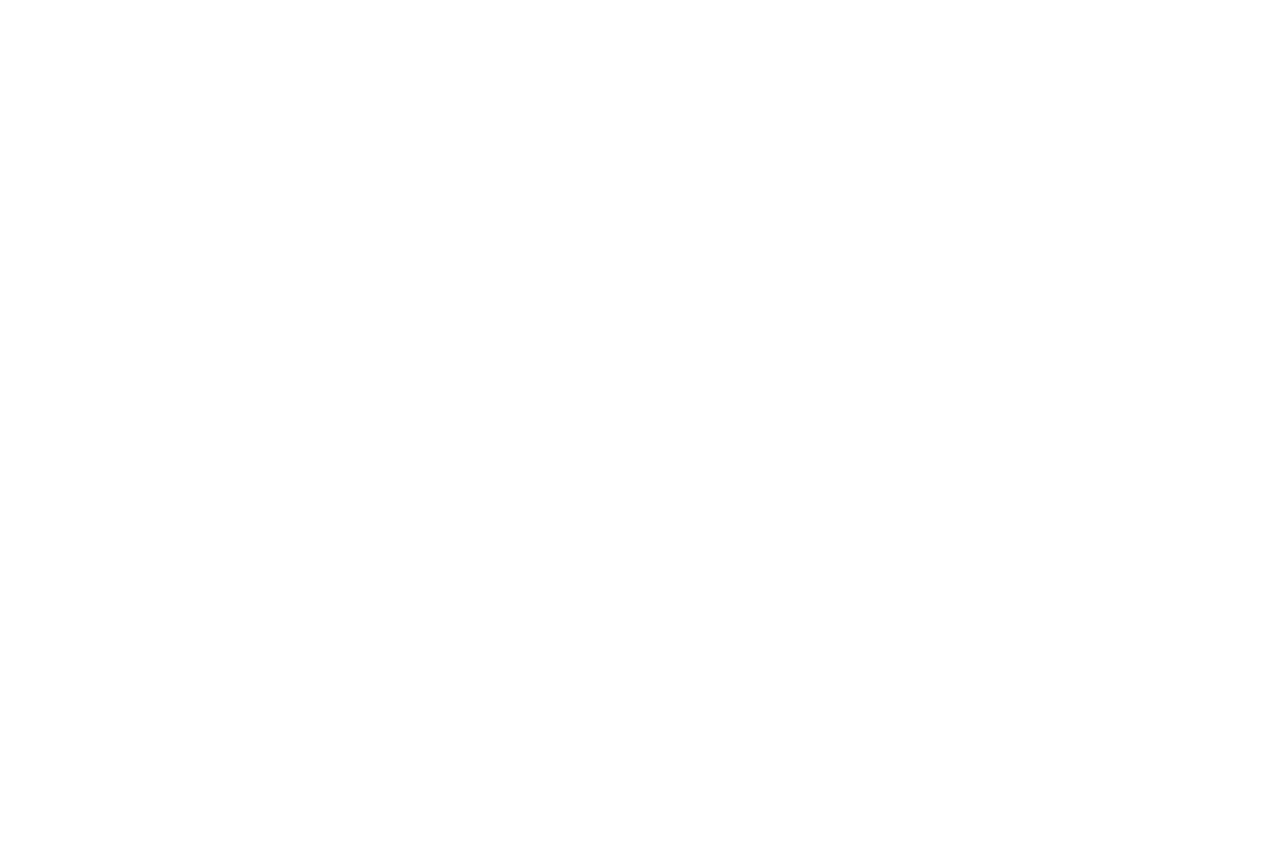
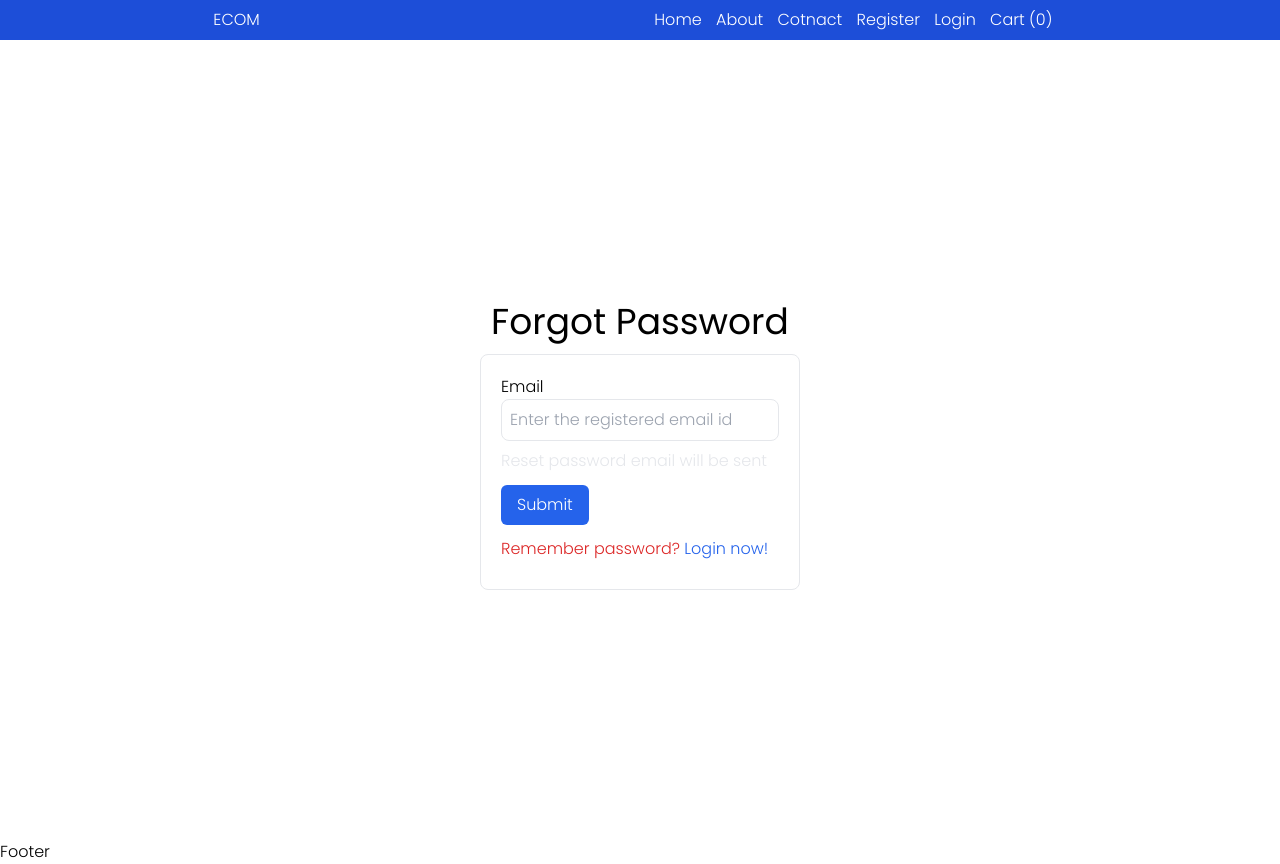
Before and after one commit to niyooshawebsites/ecom, a React (Vite) app in the folder client/: page /forgot-password in a window 1280 px wide. Before the commit this address had no page. Before the commit the page ends 800 px from the top, so only its background shows below. Built offline with nearby package versions, Linux system fonts and the light colour scheme.

Commit message:
create api triggers

```diff
--- a/client/src/App.jsx
+++ b/client/src/App.jsx
@@ -15,6 +15,7 @@ import UpdateCategory from "./pages/UpdateCategory";
 import Products from "./pages/Products";
 import UpdateProduct from "./pages/UpdateProduct";
 import Protect from "./pages/Protect";
+import ForgotPassword from "./pages/ForgotPassword";
 
 const App = () => {
   return (
@@ -28,13 +29,14 @@ const App = () => {
           <Route path="/login" element={<Login />} />
           <Route path="/cart" element={<Cart />} />
           <Route path="/:category/:product/:pid" element={<Product />} />
-          <Route path="/dashboard" element={<Protect />}>
+          <Route path="forgot-password" element={<ForgotPassword />} />
+          <Route element={<Protect />}>
             <Route
               path="/dashboard/create-category"
               element={<CreateCategory />}
             />
             <Route
-              path="/dashboard/udpate-category/:cid"
+              path="/dashboard/update-category/:cid"
               element={<UpdateCategory />}
             />
             <Route path="/dashboard/categories" element={<Categories />} />
--- a/client/src/comps/CreateCategoryForm.jsx
+++ b/client/src/comps/CreateCategoryForm.jsx
@@ -1,11 +1,31 @@
+import axios from "axios";
+import { toast } from "react-toastify";
+
 const CreateCategoryForm = () => {
+  const handleCategoryCreation = async (formData) => {
+    try {
+      const name = formData.get("name");
+      const res = await axios.post(
+        "https://localhost:8000/api/v1/create-category",
+        { name },
+        { withCredentials: true }
+      );
+
+      if (res.data.success) {
+        toast.success(res.data.msg);
+      }
+    } catch (err) {
+      console.log(err);
+    }
+  };
+
   return (
     <div className="w-10/12 flex flex-col justify-center items-center min-h-screen">
-      <h1 className="text-4xl py-3 poppins-regular">Create Product</h1>
+      <h1 className="text-4xl py-3 poppins-regular">Create Category</h1>
       <div className="flex flex-col w-3/12 border rounded-lg p-5">
-        <form className="mb-3">
+        <form className="mb-3" action={handleCategoryCreation}>
           <div className="flex flex-col mb-3">
-            <label htmlFor="username">Category name</label>
+            <label htmlFor="name">Category name</label>
             <input
               type="text"
               name="name"
--- a/client/src/comps/CreateProductForm.jsx
+++ b/client/src/comps/CreateProductForm.jsx
@@ -1,5 +1,6 @@
 import { useState, useEffect } from "react";
 import axios from "axios";
+import { toast } from "react-toastify";
 
 const CreateProductForm = () => {
   const [categories, setCategories] = useState([]);
@@ -18,14 +19,37 @@ const CreateProductForm = () => {
     }
   };
 
+  const handleProductCreation = async (formData) => {
+    try {
+      const category = formData.get("category");
+      const name = formData.get("name");
+      const price = formData.get("price");
+      const shortDesc = formData.get("shortDesc");
+      const longDesc = formData.get("longDesc");
+
+      const res = await axios.post(
+        "https://localhost:8000/api/v1/create-product",
+        { category, name, price, shortDesc, longDesc },
+        { withCredentials: true }
+      );
+
+      if (res.data.success) {
+        toast.success(res.data.msg);
+      }
+    } catch (err) {
+      console.log(err);
+    }
+  };
+
   useEffect(() => {
     fetchAllCategories();
   }, []);
+
   return (
     <div className="w-10/12 flex flex-col justify-center items-center min-h-screen">
-      <h1 className="text-4xl py-3 poppins-regular">Create Category</h1>
+      <h1 className="text-4xl py-3 poppins-regular">Create Product</h1>
       <div className="flex flex-col w-3/12 border rounded-lg p-5">
-        <form className="mb-3">
+        <form className="mb-3" action={handleProductCreation}>
           <div className="flex flex-col mb-3">
             <label htmlFor="username">Select category</label>
             <select
@@ -40,7 +64,7 @@ const CreateProductForm = () => {
             </select>
           </div>
           <div className="flex flex-col mb-3">
-            <label htmlFor="username">Product name</label>
+            <label htmlFor="name">Product name</label>
             <input
               type="text"
               name="name"
--- /dev/null
+++ b/client/src/comps/ForgotPasswordForm.jsx
@@ -0,0 +1,59 @@
+import axios from "axios";
+import { Link } from "react-router-dom";
+import { toast } from "react-toastify";
+
+const ForgotPasswordForm = () => {
+  const handleSubmit = async (formData) => {
+    try {
+      const email = formData.get("email");
+
+      const res = await axios.post(
+        "http://localhost:8000/api/v1/forgot-password",
+        { email },
+        { withCredentials: true }
+      );
+
+      if (res.data.success) {
+        toast.success(res.data.msg);
+      }
+    } catch (err) {
+      console.log(err);
+    }
+  };
+
+  return (
+    <div className="flex flex-col justify-center items-center min-h-screen">
+      <h1 className="text-4xl py-3 poppins-regular">Forgot Password</h1>
+      <div className="flex flex-col w-3/12 border rounded-lg p-5">
+        <form className="mb-3" action={handleSubmit}>
+          <div className="flex flex-col mb-3">
+            <label htmlFor="email">Email</label>
+            <input
+              type="email"
+              name="email"
+              id="email"
+              className="border rounded-lg py-2 px-2 outline-none focus:border-blue-600"
+              placeholder="Enter the registered email id"
+            />
+            <span className="text-gray-200 mt-2">
+              Reset password email will be sent
+            </span>
+          </div>
+          <button
+            type="submit"
+            className="bg-blue-600 px-4 py-2 rounded-md text-white hover:bg-blue-700"
+          >
+            Submit
+          </button>
+        </form>
+
+        <Link to="/login" className="text-red-600 hover:text-red-700 mb-2">
+          Remember password?{" "}
+          <span className="text-blue-600 hover:text-blue-700">Login now!</span>
+        </Link>
+      </div>
+    </div>
+  );
+};
+
+export default ForgotPasswordForm;
--- a/client/src/comps/Layout.jsx
+++ b/client/src/comps/Layout.jsx
@@ -1,10 +1,13 @@
 import Header from "./Header";
 import Footer from "./Footer";
+import { ToastContainer } from "react-toastify";
+import "react-toastify/dist/ReactToastify.css";
 
 const Layout = ({ children }) => {
   return (
     <>
       <Header />
+      <ToastContainer />
       {children}
       <Footer />
     </>
--- a/client/src/comps/LoginForm.jsx
+++ b/client/src/comps/LoginForm.jsx
@@ -26,7 +26,7 @@ const LoginForm = () => {
           })
         );
         toast.success(res.data.msg);
-        return navigate("/dashboard/create-product");
+        navigate("/dashboard/create-product");
       }
     } catch (err) {
       console.error(err);
--- a/client/src/comps/RegisterForm.jsx
+++ b/client/src/comps/RegisterForm.jsx
@@ -1,11 +1,32 @@
+import axios from "axios";
 import { Link } from "react-router-dom";
+import { toast } from "react-toastify";
 
 const RegisterForm = () => {
+  const handleRegsitration = async (formData) => {
+    try {
+      const username = formData.get("username");
+      const email = formData.get("email");
+      const password = formData.get("password");
+
+      const res = await axios.post(
+        `http://localhost:8000/api/v1/register`,
+        { username, email, password },
+        { withCredentials: true }
+      );
+
+      if (res.data.success) {
+        toast.success(res.data.msg);
+      }
+    } catch (err) {
+      console.log(err);
+    }
+  };
   return (
     <div className="flex flex-col justify-center items-center min-h-screen">
       <h1 className="text-4xl py-3 poppins-regular">Register</h1>
       <div className="flex flex-col w-3/12 border rounded-lg p-5">
-        <form className="mb-3">
+        <form className="mb-3" action={handleRegsitration}>
           <div className="flex flex-col mb-3">
             <label htmlFor="username">Username</label>
             <input
--- /dev/null
+++ b/client/src/pages/ForgotPassword.jsx
@@ -0,0 +1,12 @@
+import Layout from "../comps/Layout";
+import ForgotPasswordForm from "../comps/ForgotPasswordForm";
+
+const ForgotPassword = () => {
+  return (
+    <Layout>
+      <ForgotPasswordForm />
+    </Layout>
+  );
+};
+
+export default ForgotPassword;
--- a/client/src/pages/Protect.jsx
+++ b/client/src/pages/Protect.jsx
@@ -1,5 +1,5 @@
 import axios from "axios";
-import { useState } from "react";
+import { useState, useEffect } from "react";
 import { Navigate, Outlet } from "react-router-dom";
 import { useSelector } from "react-redux";
 
@@ -25,7 +25,9 @@ const Protect = () => {
     }
   };
 
-  checkAccess();
+  useEffect(() => {
+    checkAccess();
+  }, []);
 
   return access ? <Outlet /> : <Navigate to="/login" />;
 };
```
Also changed, not shown: 1 other file (tests, documents, lock files or other folders).
